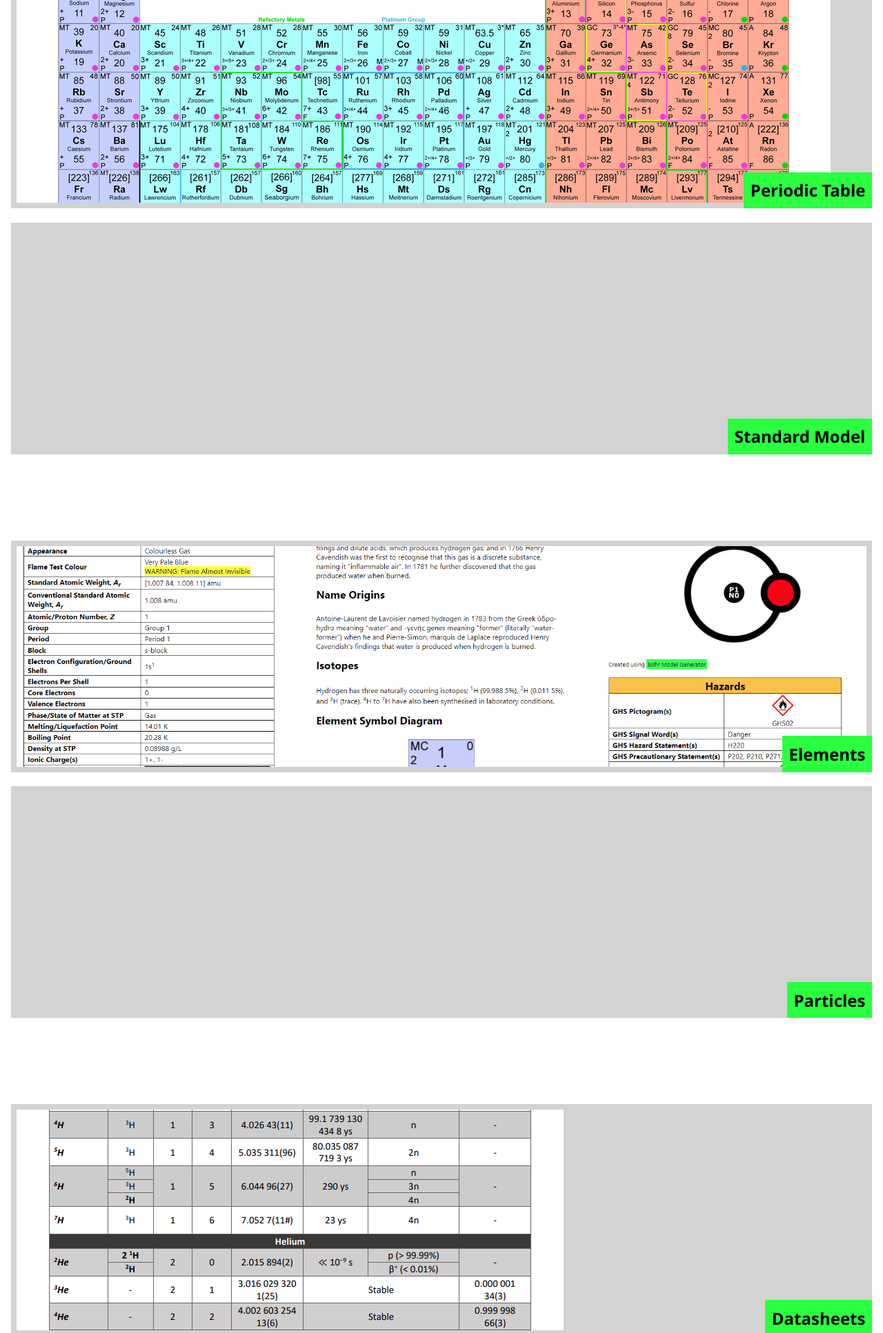
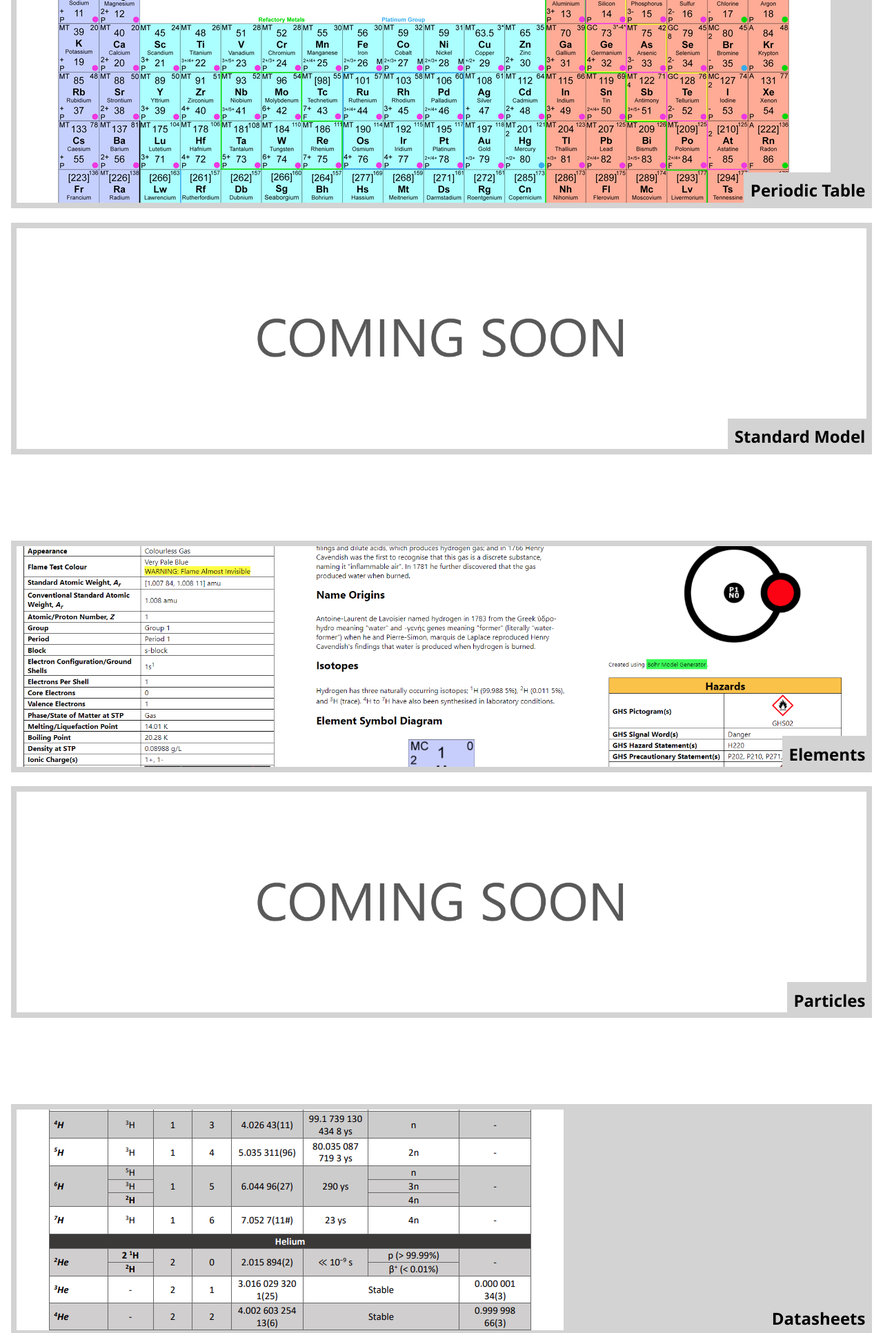
Before and after one commit to SkinnerMedia/SkinnerScience, a PHP site: page / in a window 1280 px wide. Shown: the part 380-2313 px from the top of the page at 69% size. Run offline with PHP 8.4, Linux system fonts and the light colour scheme.

Commit message:
Version 4.0.1

```diff
--- a/index.html
+++ b/index.html
@@ -71,6 +71,9 @@
                     <a href="periodic_table/">Periodic Table</a>
                 </li>
                 <li onclick="location.href='standard_model/'" class="display">
+                    <div class="thumbnail-wrapper">
+                        <img src="files/thumbnails/coming_soon.png" alt="Coming Soon" class="thumbnail">
+                    </div>
                     <a href="standard_model/">Standard Model</a>
                 </li>
             </ul>
@@ -86,6 +89,9 @@
                     <a href="elements/">Elements</a>
                 </li>
                 <li onclick="location.href='particles/'" class="display">
+                    <div class="thumbnail-wrapper">
+                        <img src="files/thumbnails/coming_soon.png" alt="Coming Soon" class="thumbnail">
+                    </div>
                     <a href="particles/">Particles</a>
                 </li>
             </ul>
--- a/stylesheet.css
+++ b/stylesheet.css
@@ -214,12 +214,20 @@ nav ul li a:hover,
     display: flex;
 }
 
+.section .display:hover {
+    background-color: #2aff40;
+}
+
 .section .list {
     background-color: transparent;
     cursor: initial;
     display: flex;
     flex-direction: column;
     align-items: baseline;
+}
+
+.section .list:hover {
+    background-color: transparent;
 }
 
 .thumbnail-wrapper {
@@ -243,6 +251,18 @@ nav ul li a:hover,
     bottom: 0;
     right: 0;
     font-size: 1.5em;
+}
+
+.section li a {
+    background-color: lightgray;
+}
+
+.section li a:hover {
+    background-color: #2aff40;
+}
+
+.section .display:hover a {
+    background-color: #2aff40;
 }
 
 .section .list a {
```
